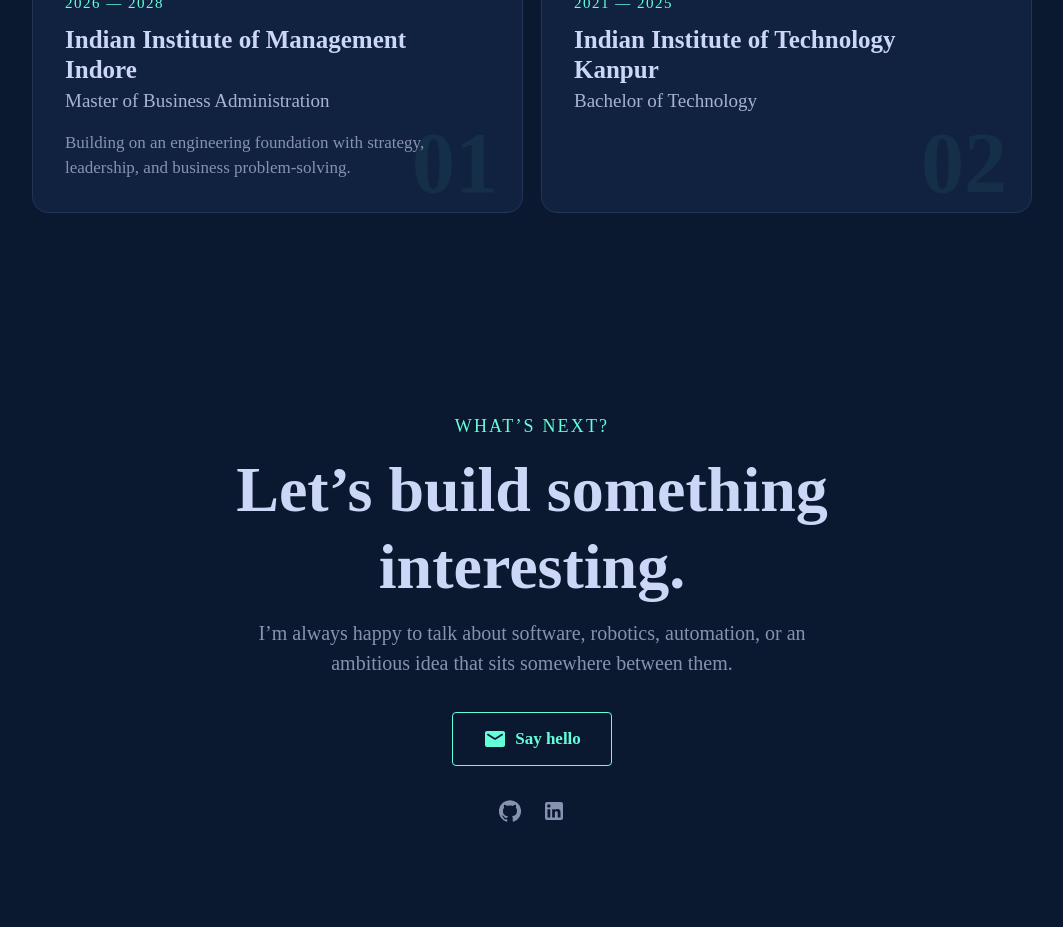
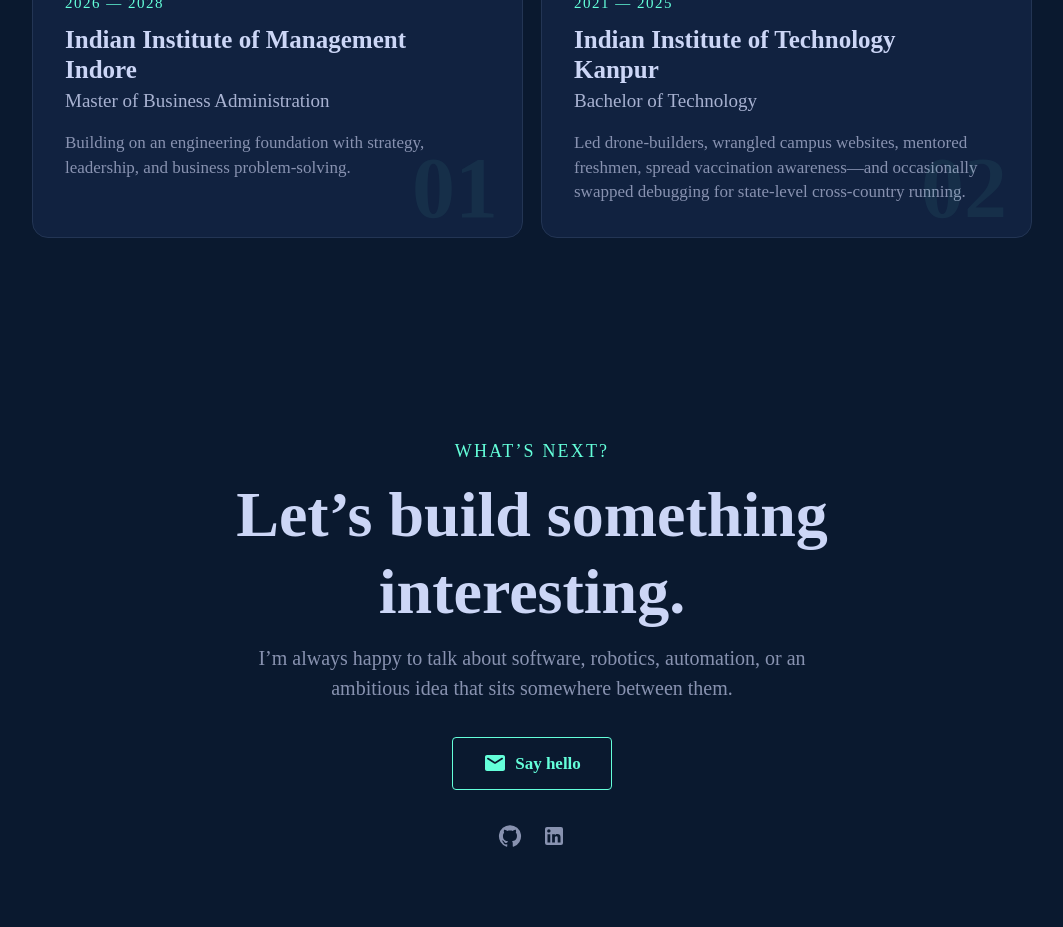
Before and after one commit to HarshitC-27/portfolio, a React (Vite) app: page / in a window 1280 px wide. Shown: the part 4860-5787 px from the top of the page, without its empty margins (108-1171 px from the left). Built offline with nearby package versions, Linux system fonts and the light colour scheme; a web font is replaced by a local one.

Commit message:
Add IIT Kanpur campus life summary

```diff
--- a/src/components/Education.jsx
+++ b/src/components/Education.jsx
@@ -15,7 +15,8 @@
     institution: "Indian Institute of Technology Kanpur",
     degree: "Bachelor of Technology",
     period: "2021 — 2025",
-    detail: "",
+    detail:
+      "Led drone-builders, wrangled campus websites, mentored freshmen, spread vaccination awareness—and occasionally swapped debugging for state-level cross-country running.",
   },
 ];
 
```
